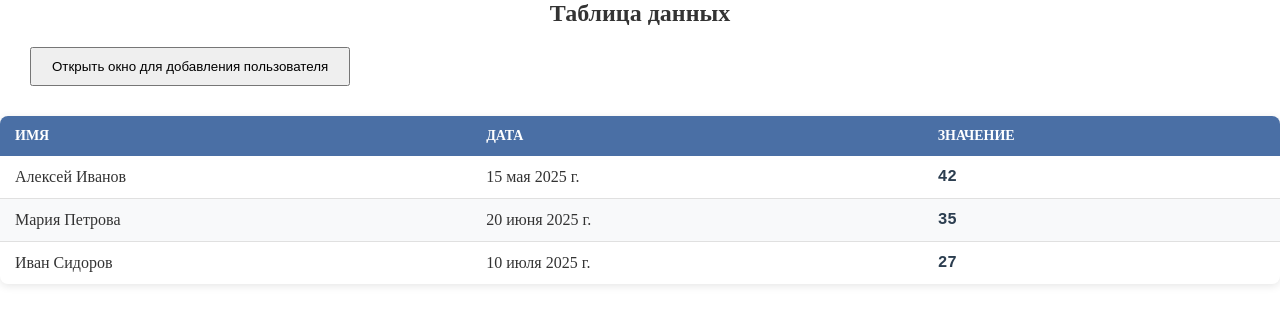
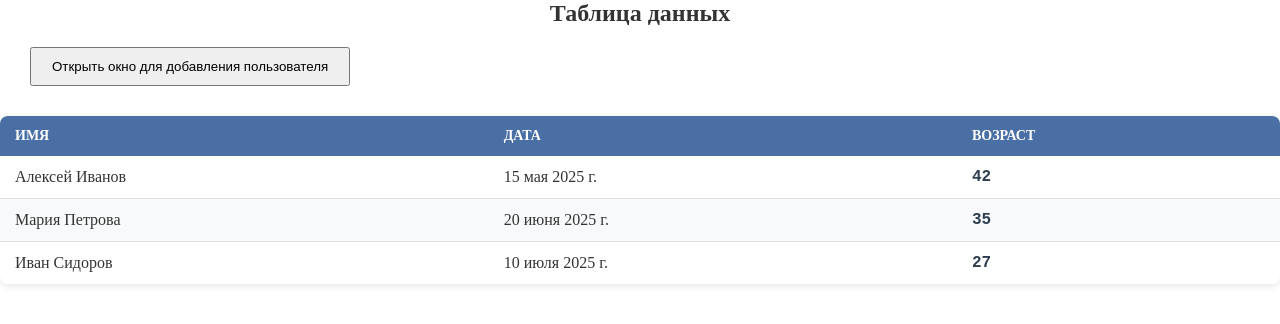
Before and after one commit to AntonKrivelo/tableProjects, a React (Create React App) app in the folder my-app/: page / in a window 1280 px wide. Shown: the top 324 px of the page. Built offline with nearby package versions, Linux system fonts and the light colour scheme.

Commit message:
refactoring code

```diff
--- a/my-app/src/App.js
+++ b/my-app/src/App.js
@@ -7,13 +7,17 @@ import Modal from './Components/Modal/Modal';
 
 function App() {
 
+    const [dataUser, setDataUser] = useState([
+        {id: 1, name: 'Алексей Иванов', date: '2025-05-15', value: 42},
+        {id: 2, name: 'Мария Петрова', date: '2025-06-20', value: 35},
+        {id: 3, name: 'Иван Сидоров', date: '2025-07-10', value: 27},
+    ])
 
   const [activeModal, setActiveModal] = useState()
 
-
   return (
     <div className="App">
-      <Table activeModal={activeModal} setActiveModal={setActiveModal}  />
+      <Table dataUser={dataUser} activeModal={activeModal} setActiveModal={setActiveModal}  />
       <Modal activeModal={activeModal} setActiveModal={setActiveModal} />
     </div>
   );
--- a/my-app/src/Components/Modal/Modal.jsx
+++ b/my-app/src/Components/Modal/Modal.jsx
@@ -1,15 +1,22 @@
-import React from 'react'
+import React, {useState} from 'react'
 import './Modal.scss';
 
 
 const Modal = ({activeModal, setActiveModal}) => {
+
+    const [name, setName] = useState('');
+    const [date, setDate] = useState('');
+    const [age, setAge] = useState();
+
+    console.log(name)
+
   return (
     <div className={activeModal ? 'modal active' : 'modal'} onClick={() => setActiveModal(false)}>
         <div className="modal__content" onClick={e => e.stopPropagation()}>
             <form className="modal__content-form">
-                <input type="text" placeholder='Введите имя и фамилию' required />
-                <input type="date" placeholder='Введите дату' required/>
-                <input type="text" placeholder='Введите возраст' required/>
+                <input value={name} onChange={e => setName(e.target.value)} type="text" placeholder='Введите имя и фамилию' required />
+                <input value={date} onChange={e => setDate(e.target.value)} type="date" placeholder='Введите дату:  Пример: 29 мая 1998 г.' required/>
+                <input value={age} onChange={e => setAge(e.target.value)}  type="text" placeholder='Введите возраст' required/>
                 <button type="submit">Добавить</button>
             </form>
         </div>
--- a/my-app/src/Components/Table/Table.jsx
+++ b/my-app/src/Components/Table/Table.jsx
@@ -1,14 +1,8 @@
 import React from 'react'
 import './Table.scss';
 
-const Table = ({activeModal, setActiveModal}) => {
+const Table = ({activeModal, setActiveModal, dataUser}) => {
 
-
-    const dataUser = [
-        {id: 1, name: 'Алексей Иванов', date: '2025-05-15', value: 42},
-        {id: 2, name: 'Мария Петрова', date: '2025-06-20', value: 35},
-        {id: 3, name: 'Иван Сидоров', date: '2025-07-10', value: 27},
-    ]
 
     const formatDate = (dateString) => {
     const options = { day: 'numeric', month: 'long', year: 'numeric' };
@@ -24,7 +18,7 @@ const Table = ({activeModal, setActiveModal}) => {
           <tr>
             <th>Имя</th>
             <th>Дата</th>
-            <th>Значение</th>
+            <th>Возраст</th>
           </tr>
         </thead>
         <tbody>
```
